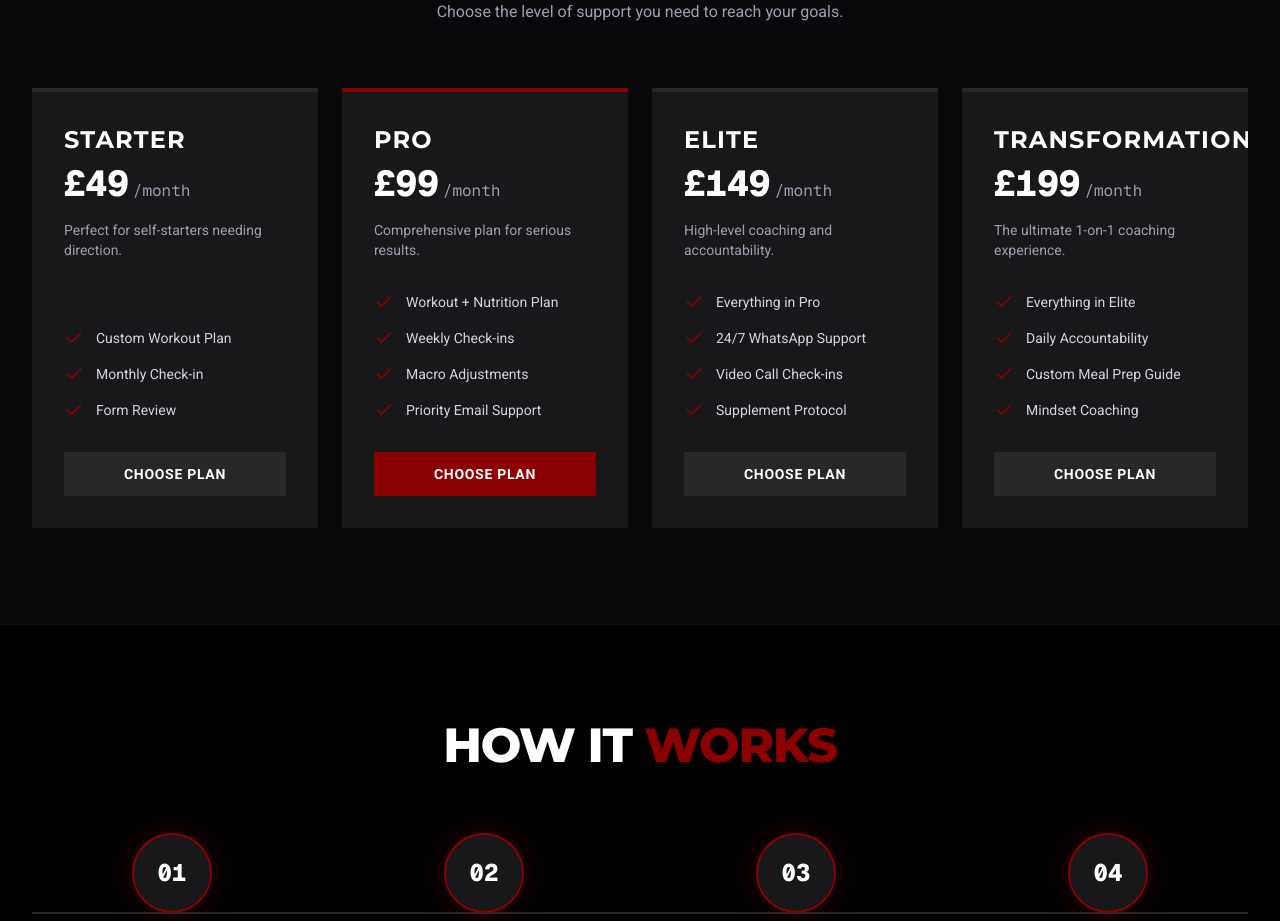
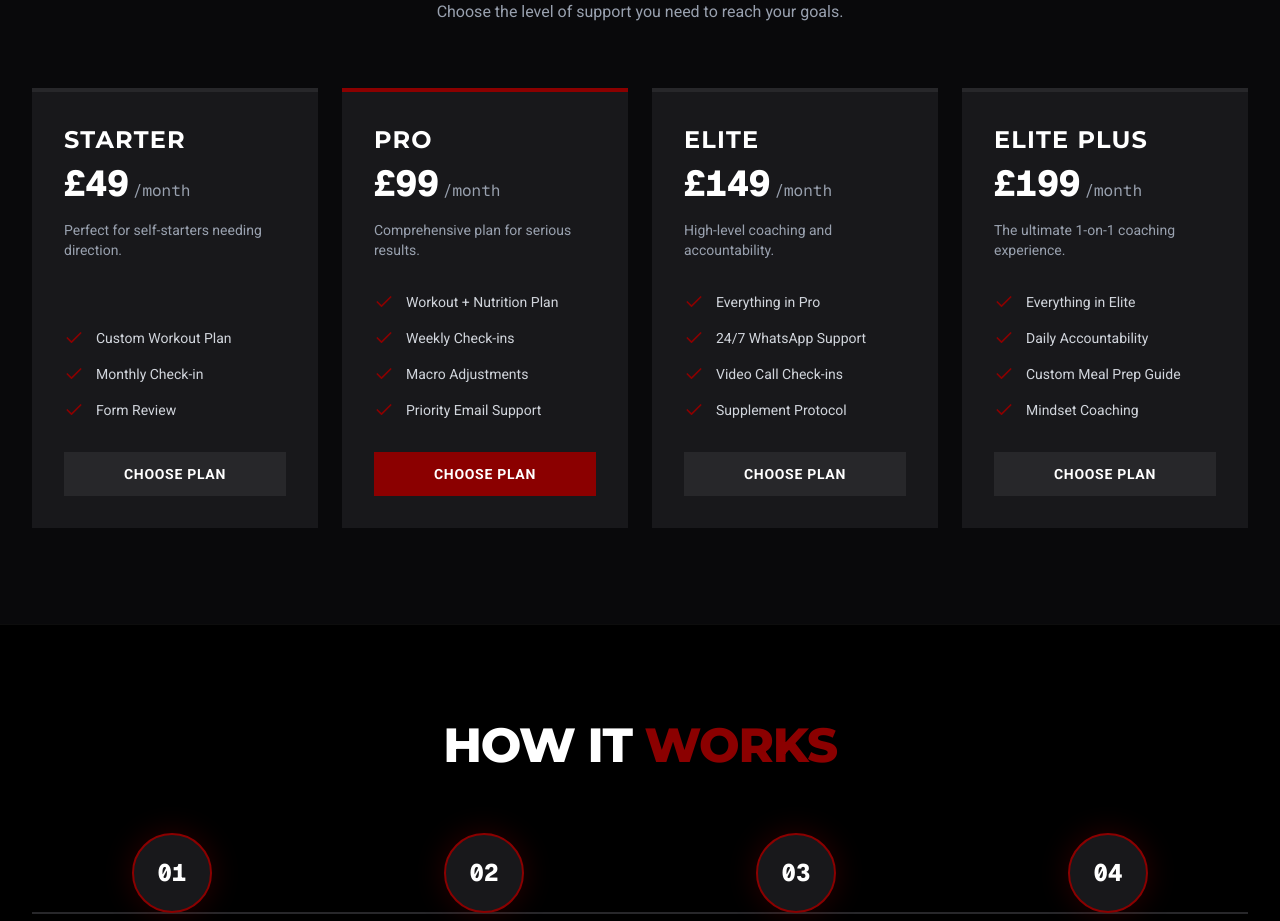
Before and after one commit to jpauceyy/LFCoaching, a React (Vite) app: page / in a window 1280 px wide. Shown: the part 960-1881 px from the top of the page. Built offline with nearby package versions, Linux system fonts and the light colour scheme.

Commit message:
Update pricing tier name and remove duplicate comment in App.tsx

```diff
--- a/src/App.tsx
+++ b/src/App.tsx
@@ -174,7 +174,7 @@ export default function App() {
                 features: ["Everything in Pro", "24/7 WhatsApp Support", "Video Call Check-ins", "Supplement Protocol"],
               },
               {
-                name: "Transformation",
+                name: "Elite Plus",
                 price: "£199",
                 desc: "The ultimate 1-on-1 coaching experience.",
                 features: ["Everything in Elite", "Daily Accountability", "Custom Meal Prep Guide", "Mindset Coaching"],
```
